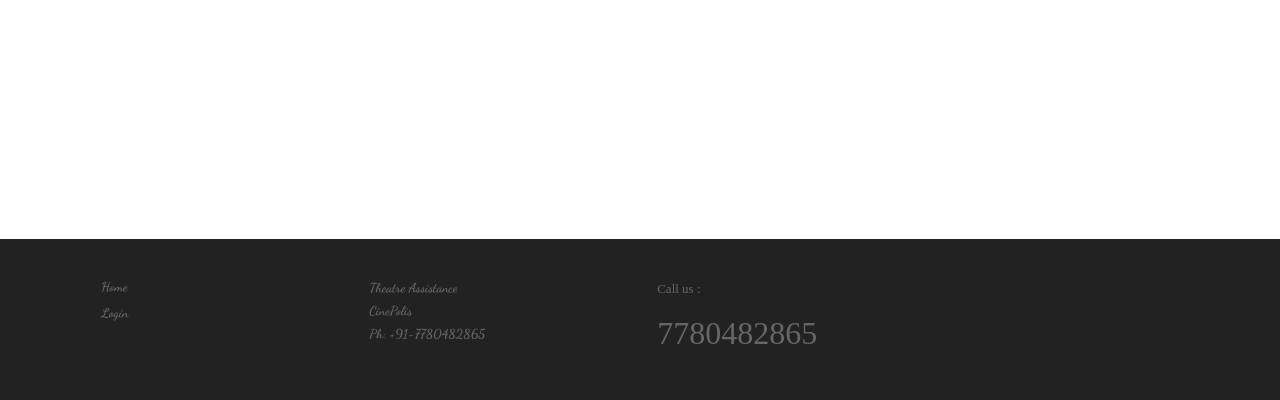
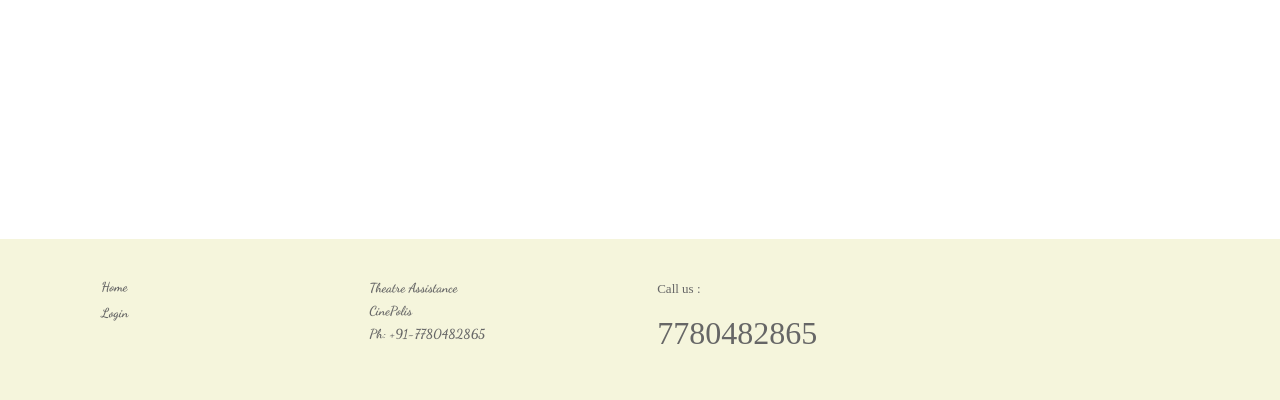
Before and after one commit to maheshschand/Movie-Ticket-Booking-Website, a PHP site: page /profile.php in a window 1280 px wide. Shown: the part 400-800 px from the top of the page. Run offline with PHP 8.4, Linux system fonts and the light colour scheme; a user stored in the database is signed in; data comes from the database, SQL or seed files in the repository; data that the repository does not hold is empty.

Commit message:
Update README.md

```diff
--- a/about.php
+++ b/about.php
@@ -13,9 +13,6 @@
 	.footer{
     bottom: 0;
     width: 100%;
-
-    background: #6cf;
-    background: #222;
 }
 
 
--- a/css/style.css
+++ b/css/style.css
@@ -348,7 +348,7 @@
 }
 /*--Footer--*/
 .footer {
-	background:#222;
+	background:beige;
 }
 .footer-top{
 	padding: 20px 0;
@@ -428,7 +428,7 @@
 	color:#888;
 }
 .footer-bottom {
-	background: #111;
+	background: beige;
 	padding: 20px;
 }
 .copy{
--- a/profile.php
+++ b/profile.php
@@ -51,8 +51,7 @@
     bottom: 0;
     width: 100%;
 
-    background: #6cf;
-    background: #222;
+    background: beige;
 }
 table {
 
```
Also changed, not shown: README.md.
